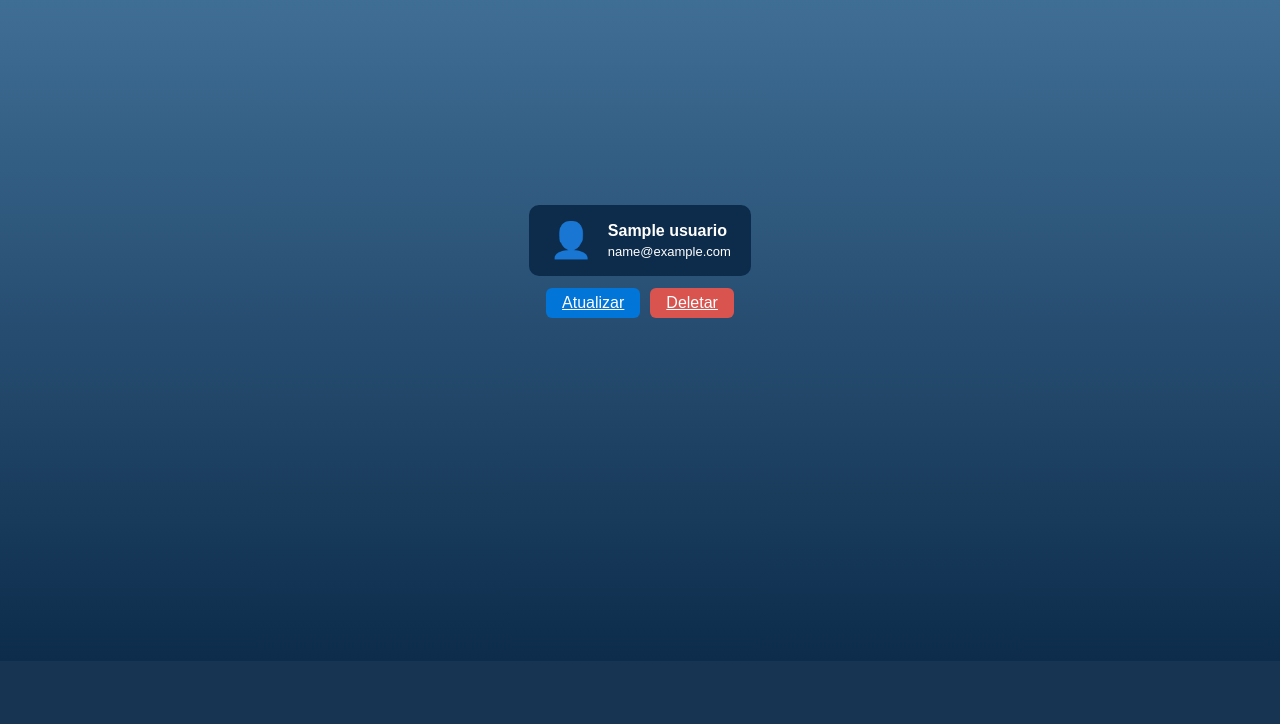
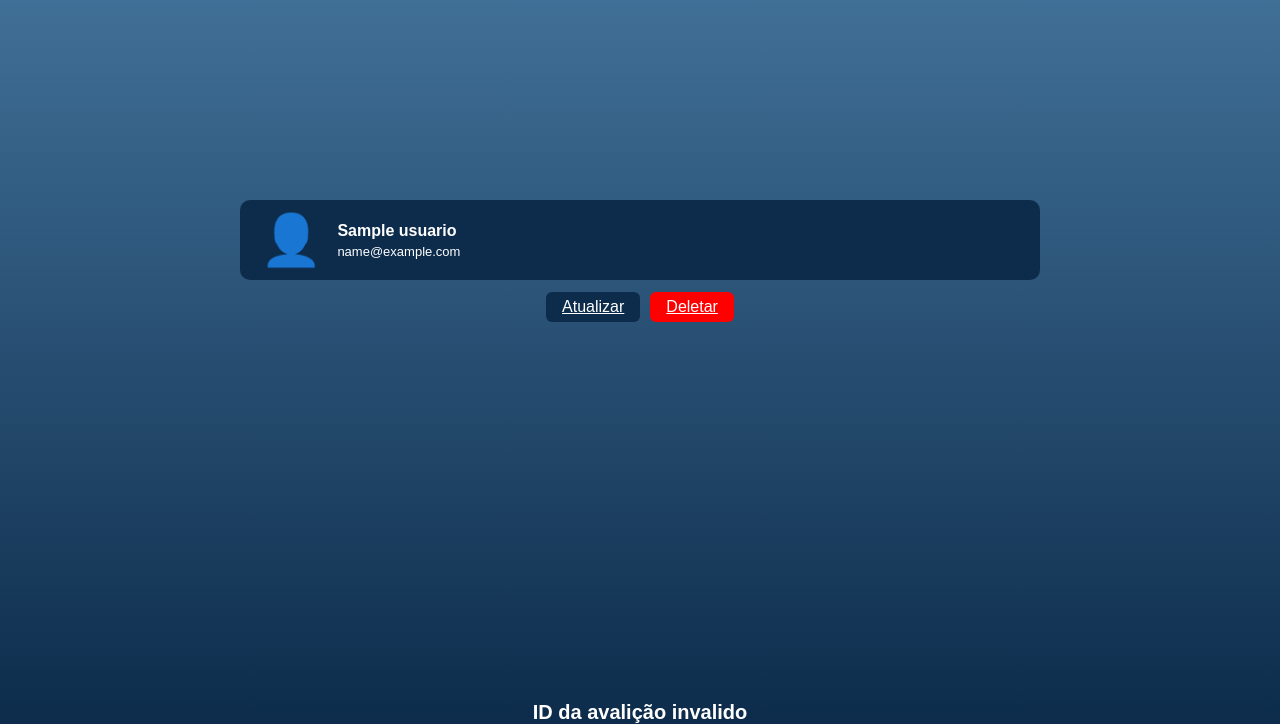
Before and after one commit to guisouzsa/trackscore, a PHP site: page /cadastro/perfil.php?erro=2 in a window 1280 px wide. Shown: the part 139-863 px from the top of the page. Before the commit the page ends 629 px from the top, so only its background shows below. Run offline with PHP 8.4, Linux system fonts and the light colour scheme; the visitor is signed in with stand-in values (Sample User, id 1); tables that the repository leaves empty or names only in its code hold one stand-in row (values such as "Sample post").

Commit message:
Feito e melhorado: O delete de conta agora funciona. O usuário consegue excluir sua conta, e adicionei mensagens de sucesso e erro, como quando não encontra o ID. Também dei uma melhorada no visual da tela de perfil.

```diff
--- a/paginas/assets/css/style.css
+++ b/paginas/assets/css/style.css
@@ -12,7 +12,7 @@ body {
 
 
 /* CSS DA TELA INICIAL DEPOIS DE LOGIN */
-#tela_inicial {
+.tela_inicial {
     background-color: black;
 }
 
@@ -684,6 +684,8 @@ button {
 
 .cartao {
     background-color: #0d2c4b;
+    width: 100vh;
+    height: 80px;
     padding: 15px 20px;
     border-radius: 10px;
     display: flex;
@@ -693,7 +695,7 @@ button {
 }
 
 .icone {
-    font-size: 35px;
+    font-size: 50px;
 }
 
 .info h2 {
@@ -717,16 +719,14 @@ button {
     border: none;
     border-radius: 6px;
     color: white;
-    cursor: pointer;
-    transition: background-color 0.3s;
 }
 
 .deletar {
-    background-color: #d9534f;
+    background-color: red;
 }
 
 .atualizar {
-    background-color: #0275d8;
+    background-color: #0d2c4b;
 }
 
 .deletar:hover {
--- a/paginas/cadastro/perfil.php
+++ b/paginas/cadastro/perfil.php
@@ -48,6 +48,20 @@ try {
             <a href="delete.php?id=<?php echo $user->id; ?>" class="botao deletar">Deletar</a>
         </div>
     </div>
+    <div class="delete-success">
+        <?php
+        if (isset($_GET['erro']) && $_GET['erro'] == 1) {
+            echo '<p>Avaliação deletada com sucesso!!!</p>';
+        }
+        ?>
+    </div>
 
+    <div class="delete-success">
+        <?php
+        if (isset($_GET['erro']) && $_GET['erro'] == 2) {
+            echo '<p>ID da avalição invalido</p>';
+        }
+        ?>
+    </div>
 </body>
 </html>
--- a/paginas/crud_avaliacoes/read_dados.php
+++ b/paginas/crud_avaliacoes/read_dados.php
@@ -1,7 +1,7 @@
 <?php
-session_start();
-require_once '../../login/conexao.php';
-include_once '../assets/protect/protect.php';
+    session_start();
+    require_once '../../login/conexao.php';
+    include_once '../assets/protect/protect.php';
 ?>
 <!DOCTYPE html
 <html lang="pt">
--- a/paginas/crud_avaliacoes/upload_ava.php
+++ b/paginas/crud_avaliacoes/upload_ava.php
@@ -1,5 +1,5 @@
 <?php
-include_once '../../login/protect.php';
+include_once '../assets/protect/protect.php';
 ?>
 <!DOCTYPE html>
 <html lang="pt-br">
--- a/paginas/index.php
+++ b/paginas/index.php
@@ -10,7 +10,7 @@ include_once 'assets/protect/protect.php';
     <link rel="stylesheet" href="https://use.typekit.net/ysp4tri.css" />
     <title>Trackscore</title>
 </head>
-<body>
+<body class="tela_inicial">
     <header>
         <nav id="nav_principal">
             <div id="logo_img">
```
Also changed, not shown: paginas/cadastro/delete.php (added, +18 -0 lines), paginas/assets/uploads/68588ebfc0777_download (1).jfif (added). Lines whose indentation alone changed are shown as unchanged.
